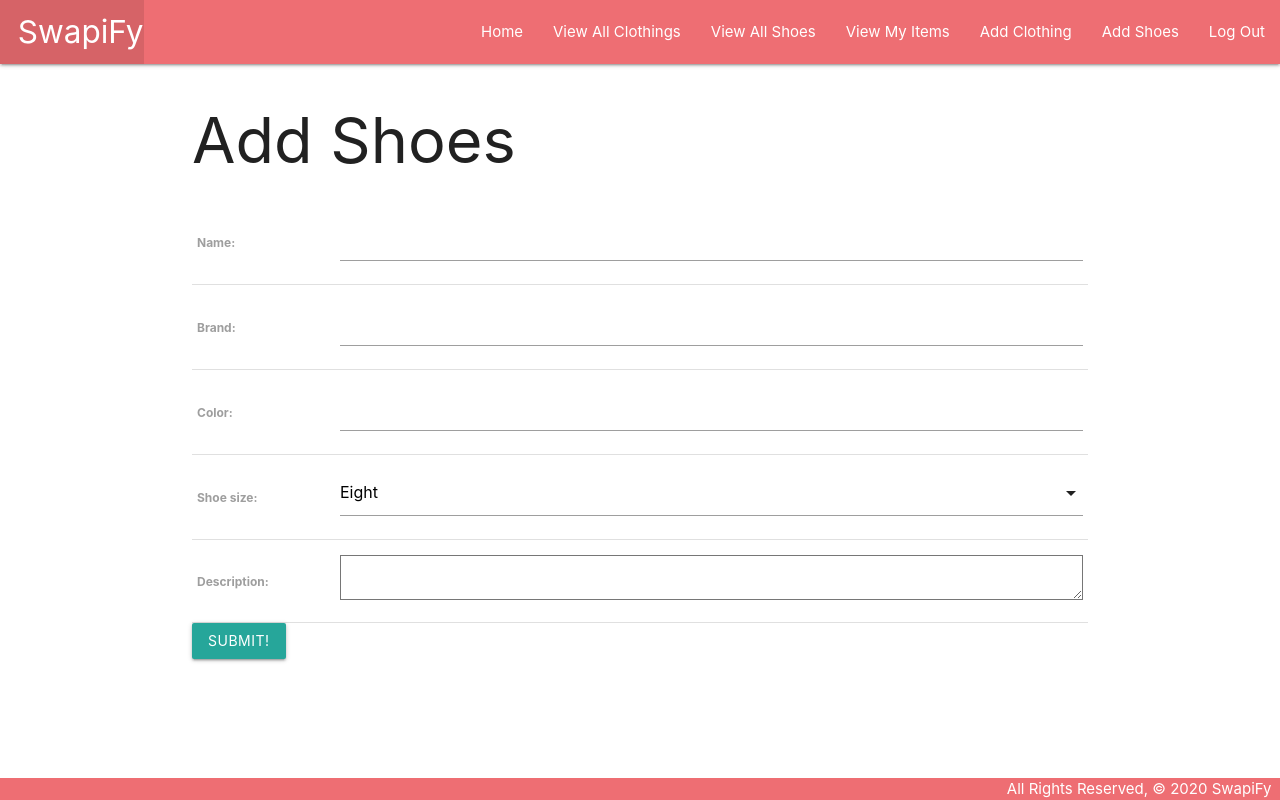
After one commit to wangxiaolialina/Swapify, a Django app: page /shoes/create/ in a window 1280 px wide. The commit adds this page. Run offline with Django 3.2, Linux system fonts and the light colour scheme; the visitor is signed in with stand-in values (Sample User, id 1).

Commit message:
Shoes list, add shoes, shoes create

```diff
--- a/main_app/models.py
+++ b/main_app/models.py
@@ -18,9 +18,13 @@ class Shoe(models.Model):
                                  choices=SHOESIZES,
                                  default=SHOESIZES[2][0])
     description = models.TextField(max_length=250, blank = True)
+    user = models.ForeignKey(User, on_delete=models.CASCADE)
 
     def __str__(self):
         return self.name
+
+    def get_absolute_url(self):
+        return reverse('shoes_detail', kwargs={'pk': self.id})
 
 
 class Clothing(models.Model):
--- a/main_app/templates/base.html
+++ b/main_app/templates/base.html
@@ -29,12 +29,11 @@
           <ul class="right">
             <li><a href="/">Home</a></li>
             <li><a href="{% url 'index' %}">View All Clothings</a></li>
+            <li><a href="{% url 'shoes_list' %}">View All Shoes</a></li>
             {% if user.is_authenticated %}
-            <li><a href="{% url 'myindex' %}">View My Clothings</a></li>
+            <li><a href="{% url 'myindex' %}">View My Items</a></li>
             <li><a href="{% url 'clothings_create' %}">Add Clothing</a></li>
-
-            <li><a href="{% url 'shoes_list' %}">View All Shoes</a></li>
-
+            <li><a href="{% url 'shoes_create' %}">Add Shoes</a></li>
             <li><a href="{% url 'logout' %}">Log Out</a></li>
             {% else %}
             <li><a href="{% url 'signup' %}">Sign Up</a></li>
--- a/main_app/templates/main_app/shoe_detail.html
+++ b/main_app/templates/main_app/shoe_detail.html
@@ -1,5 +1,4 @@
-{% extends 'base.html' %}
-{% block content %}
+{% extends 'base.html' %} {% block content %}
 <h1>Shoe Details</h1>
 <div class="row">
   <div class="col s6 col-offset-3">
@@ -8,7 +7,7 @@
         <span class="card-title">{{ shoe.name }}</span>
         <p>Color: {{ shoe.color }}</p>
         <p>Brand: {{ shoe.brand }}</p>
-        <p>Size: {{ shoe.size }}</p>
+        <p>Size: {{ shoe.shoe_size }}</p>
         <p>Description: {{ shoe.description }}</p>
       </div>
     </div>
--- /dev/null
+++ b/main_app/templates/main_app/shoe_form.html
@@ -0,0 +1,19 @@
+{% extends 'base.html' %} {% block content %}
+<h1>Add Shoes</h1>
+
+<!-- Leaving the action empty makes the form post to the same url used to display it -->
+<form action="" method="post">
+  <!-- Django requires the following for security purposes -->
+  {% csrf_token %}
+  <table>
+    <!-- Render the inputs inside of <tr>s & <td>s -->
+    {{ form.as_table }}
+  </table>
+  <input type="submit" value="Submit!" class="btn" />
+</form>
+
+<script>
+  var selectEl = document.getElementById("id_shoe_size");
+  M.FormSelect.init(selectEl);
+</script>
+{% endblock %}
--- a/main_app/urls.py
+++ b/main_app/urls.py
@@ -19,6 +19,9 @@ urlpatterns = [
          name='clothings_delete'),
     path('shoes/', views.ShoeList.as_view(), name='shoes_list'),
     path('shoes/<int:pk>', views.ShoeDetail.as_view(), name='shoes_detail'),
+    path('shoes/create/',
+         views.ShoeCreate.as_view(),
+         name='shoes_create'),
 
 
 ]
--- a/main_app/views.py
+++ b/main_app/views.py
@@ -23,8 +23,9 @@ def clothings_index(request):
 @login_required
 def myclothings_index(request):
     myclothings = Clothing.objects.filter(user=request.user)
+    myshoes = Shoe.objects.filter(user=request.user)
     return render(request, 'clothings/myindex.html',
-                  {'myclothings': myclothings})
+                  {'myclothings': myclothings,'myshoes': myshoes })
 
 
 @login_required
@@ -91,3 +92,14 @@ class ShoeList(ListView):
 
 class ShoeDetail(LoginRequiredMixin, DetailView):
     model = Shoe
+
+
+class ShoeCreate(LoginRequiredMixin, CreateView):
+    model = Shoe
+    fields = ['name', 'brand', 'color','shoe_size','description' ]
+
+    def form_valid(self, form):
+        # Assign the logged in user
+        form.instance.user = self.request.user
+        # Let the CreateView do its job as usual
+        return super().form_valid(form)
--- a/swapify/settings.py
+++ b/swapify/settings.py
@@ -119,6 +119,6 @@ USE_TZ = True
 # https://docs.djangoproject.com/en/3.0/howto/static-files/
 
 STATIC_URL = '/static/'
-LOGIN_REDIRECT_URL = '/clothing/'
+LOGIN_REDIRECT_URL = '/clothings/'
 
 LOGOUT_REDIRECT_URL = '/'
```
Also changed, not shown: main_app/templates/clothings/myindex.html (+10 -9 lines), main_app/templates/main_app/shoe_list.html (+3 -5 lines), main_app/migrations/0006_shoe_user.py (added).
